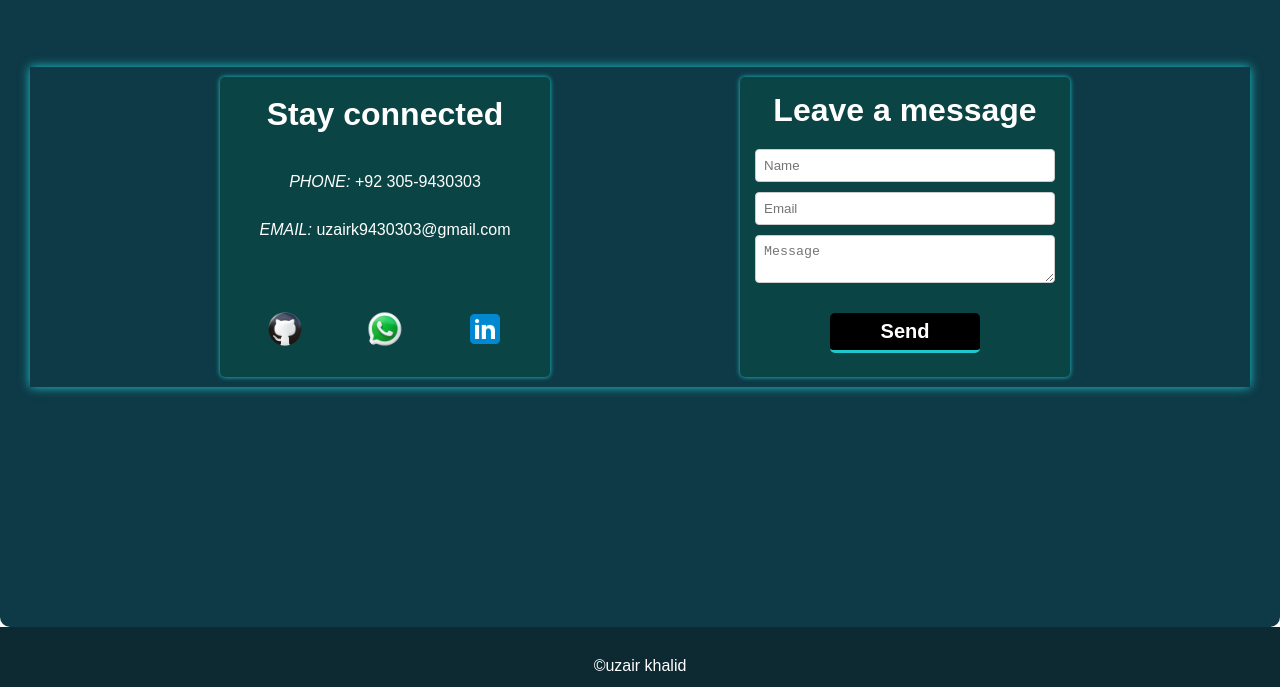
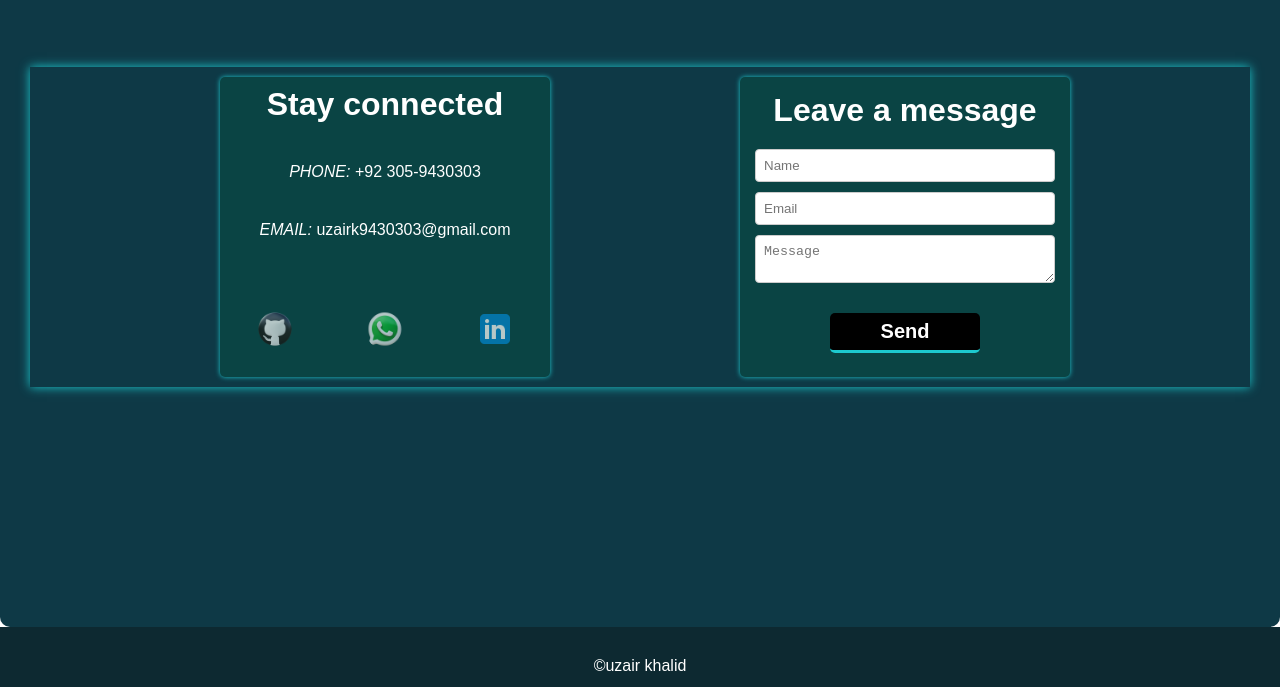
Before and after one commit to Uzairkhalid305/my-personal-porfolio, a plain HTML site: page index.html in a window 1280 px wide. Shown: the part 3429-4116 px from the top of the page. Drawn offline with nearby package versions, Linux system fonts and the light colour scheme.

Commit message:
change at css

```diff
--- a/style.css
+++ b/style.css
@@ -788,7 +788,6 @@ body {
 .contact-details h1{
     text-align: center;
     color: #fff;
-    margin-bottom: 40px;
 }
 .contact-details h1:hover{
     color: #1dc9cf;
@@ -801,7 +800,7 @@ body {
     text-align: center;
     text-decoration: none;
     color: #fff;
-    margin-bottom: 30px;
+    margin-top: 40px;
    }
 
 .contact-details a:hover{
@@ -811,18 +810,24 @@ body {
 .contact-details a{
     text-decoration: none;
     color: #fff;
-    margin-bottom: 10px;
    }
 
-   .contact-details .icons{
+   .contact-details .icons img{
         display: flex;
         align-items: center;
-        margin-top: 40px;
+        margin-top: 50px;
         color: #fff;
+        opacity: 0.7;
+   }
+   .contact-details .icons img:hover{
+    opacity: 1;
+    transform: scale(1.1);
+    border: 2px solid #1dc9cf;
    }
    .contact-details .icons{
         display: flex;
-        justify-content: space-around;
+        justify-content: space-between;
+        margin: 20px;
         align-items: center;
    }
     .icons img{
@@ -831,7 +836,6 @@ body {
         display: flex;
         align-items:center;
         justify-content: center;
-
         border-radius: 50%;
         color: #fff;
         border: none;
```
